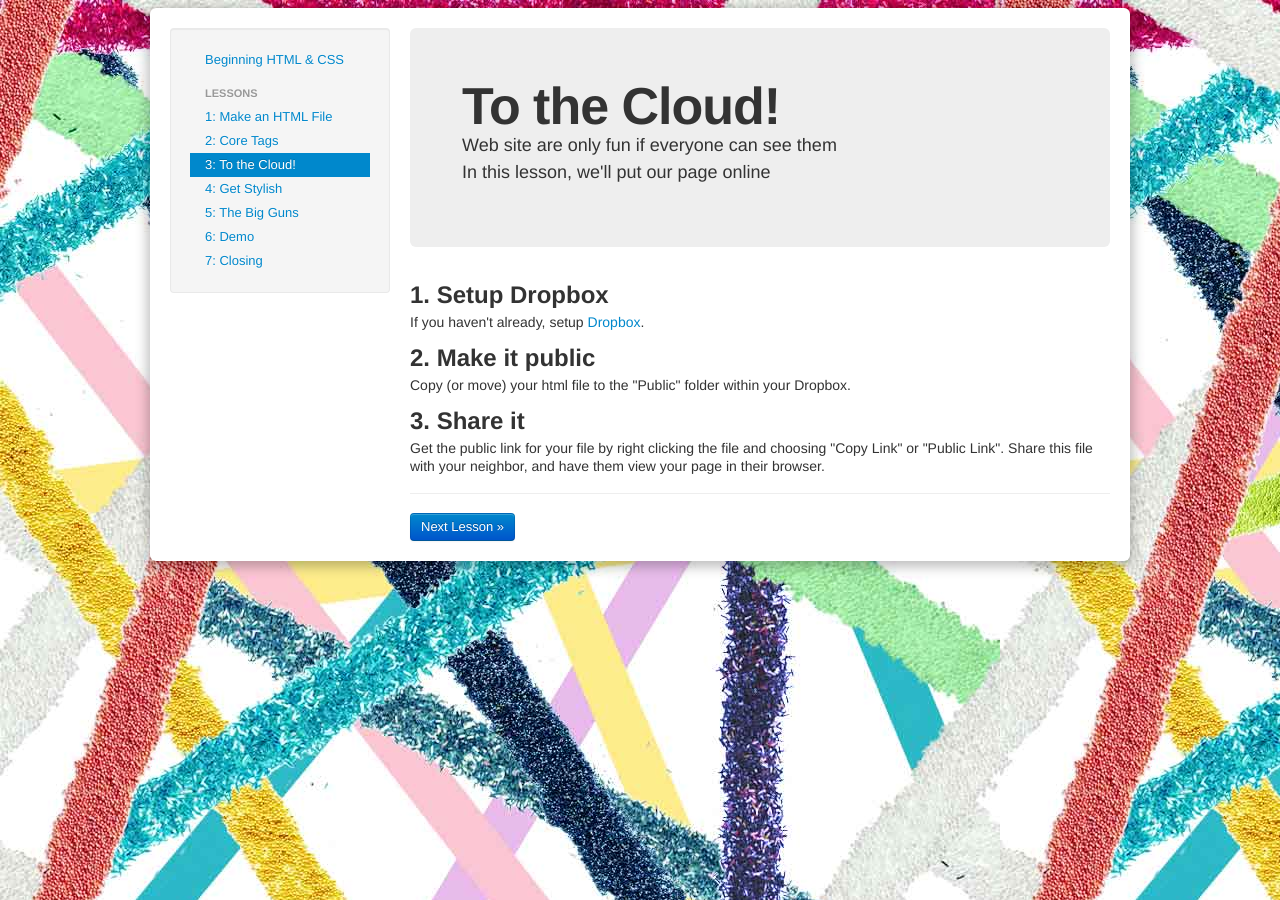
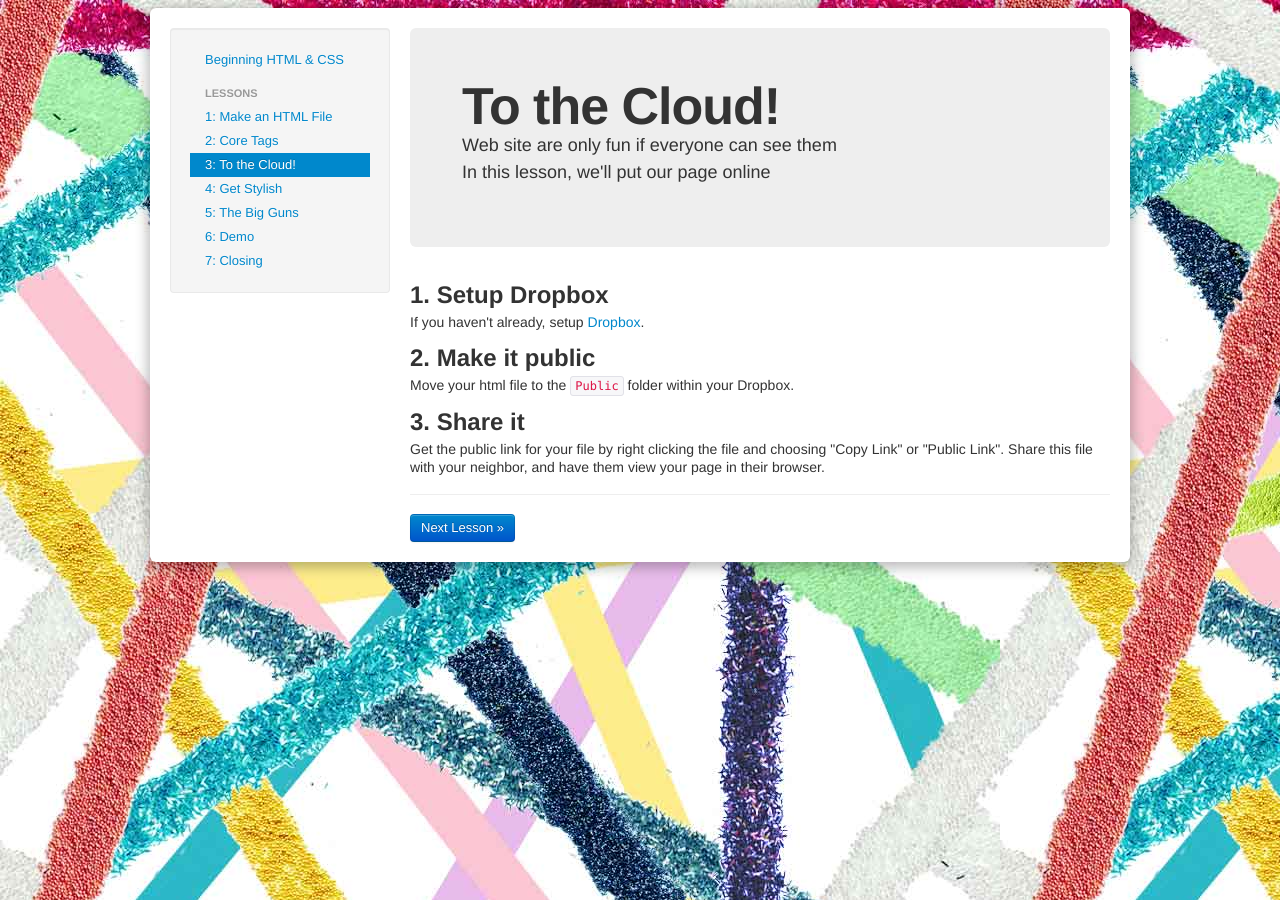
Before and after one commit to bmoreawsm/bmoreawsm.github.com, a Jekyll site: the page built from bhc/3-to-the-cloud.html, in a window 1280 px wide. Built offline with Jekyll 4.4.1, drawn with Linux system fonts in a browser that asks for light colours.

Commit message:
Update master

```diff
--- a/bhc/3-to-the-cloud.html
+++ b/bhc/3-to-the-cloud.html
@@ -11,7 +11,7 @@ title: To the Cloud!
 <p>If you haven't already, setup <a href="http://dropbox.com">Dropbox</a>.</p>
 
 <h2>2. Make it public</h2>
-<p>Copy (or move) your html file to the "Public" folder within your Dropbox.</p>
+<p>Move your html file to the <code>Public</code> folder within your Dropbox.</p>
 
 <h2>3. Share it</h2>
 <p>Get the public link for your file by right clicking the file and choosing "Copy Link" or "Public Link". Share this file with your neighbor, and have them view your page in their browser.</p>
```
